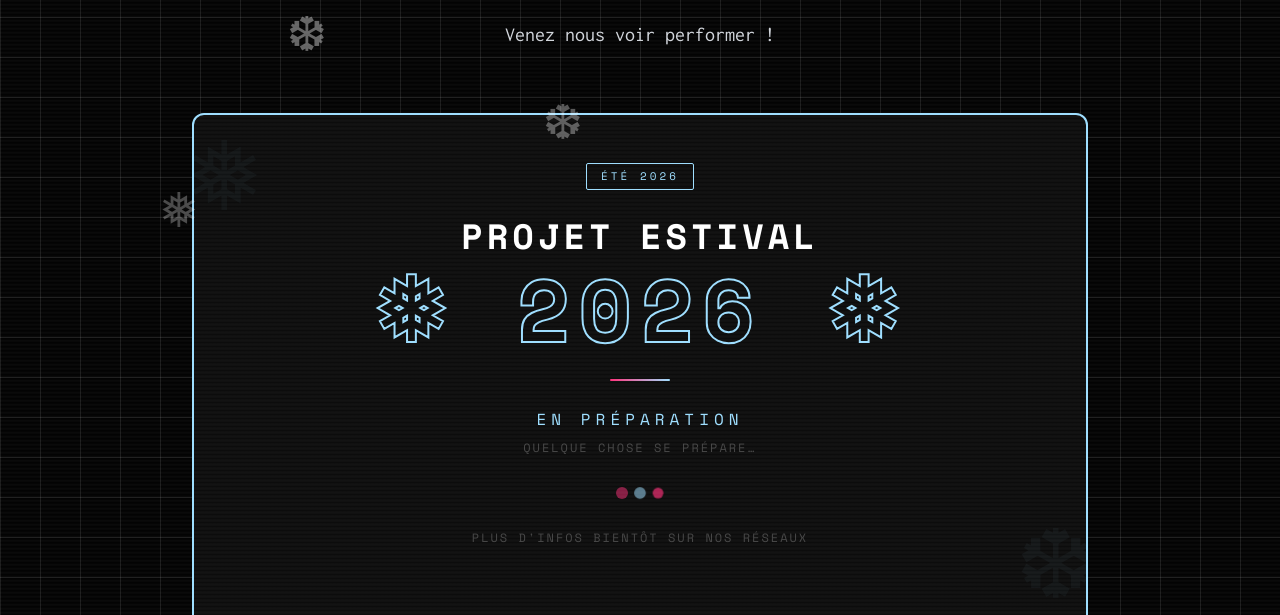
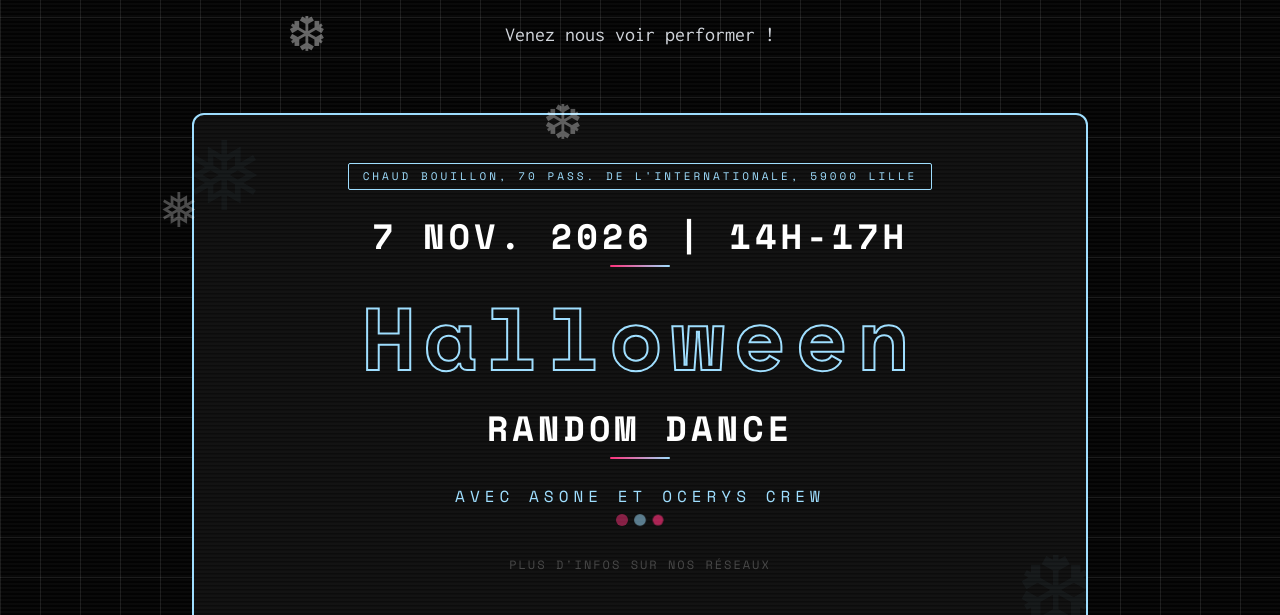
Before and after one commit to Katmyr/blacksnow, a plain HTML site: page news.html in a window 1280 px wide. Shown: the part 185-800 px from the top of the page. Drawn offline with nearby package versions, Linux system fonts and the light colour scheme.

Commit message:
maj event

```diff
--- a/news.html
+++ b/news.html
@@ -183,18 +183,20 @@
                 <span class="bs-deco tl">❅</span>
                 <span class="bs-deco br">❆</span>
 
-                <div class="bs-tag">Été 2026</div>
-                <div class="bs-title">Projet estival</div>
-                <span class="bs-year">❅ 2026 ❅</span>
+                <div class="bs-tag">Chaud Bouillon, 70 Pass. de l'Internationale, 59000 Lille</div>
+                <div class="bs-title">7 nov. 2026 | 14h-17h</div>
                 <div class="bs-line"></div>
-                <div class="bs-glitch">En préparation</div>
-                <div class="bs-sub">Quelque chose se prépare…</div>
+                <span class="bs-year">Halloween</span>
+                <div class="bs-title">Random Dance</div>
+                <div class="bs-line"></div>
+                <div class="bs-glitch">Avec Asone et Ocerys Crew</div>
+                <!--<div class="bs-sub">Quelque chose se prépare…</div>-->
                 <div class="bs-dots">
                     <div class="bs-dot"></div>
                     <div class="bs-dot"></div>
                     <div class="bs-dot"></div>
                 </div>
-                <div class="bs-sub">Plus d'infos bientôt sur nos réseaux</div>
+                <div class="bs-sub">Plus d'infos sur nos réseaux</div>
             </div>
 
         </div>
@@ -202,7 +204,7 @@
 
     <footer class="footer">
         <div class="footer-left">
-          <p>© 2025 BLACKSNOW. Tous droits réservés</p>
+          <p>© 2026 BLACKSNOW. Tous droits réservés</p>
           <p><a href="cgu.html">Mentions légales</a> · <a href="contact.html">Contact</a></p>
         </div>
         <div class="footer-right flex space-x-4 text-2xl">
```
Also changed, not shown: cgu.html (+1 -1 lines), contact.html (+1 -1 lines), index.html (+1 -1 lines), membres.html (+1 -1 lines), template.html (+1 -1 lines).
